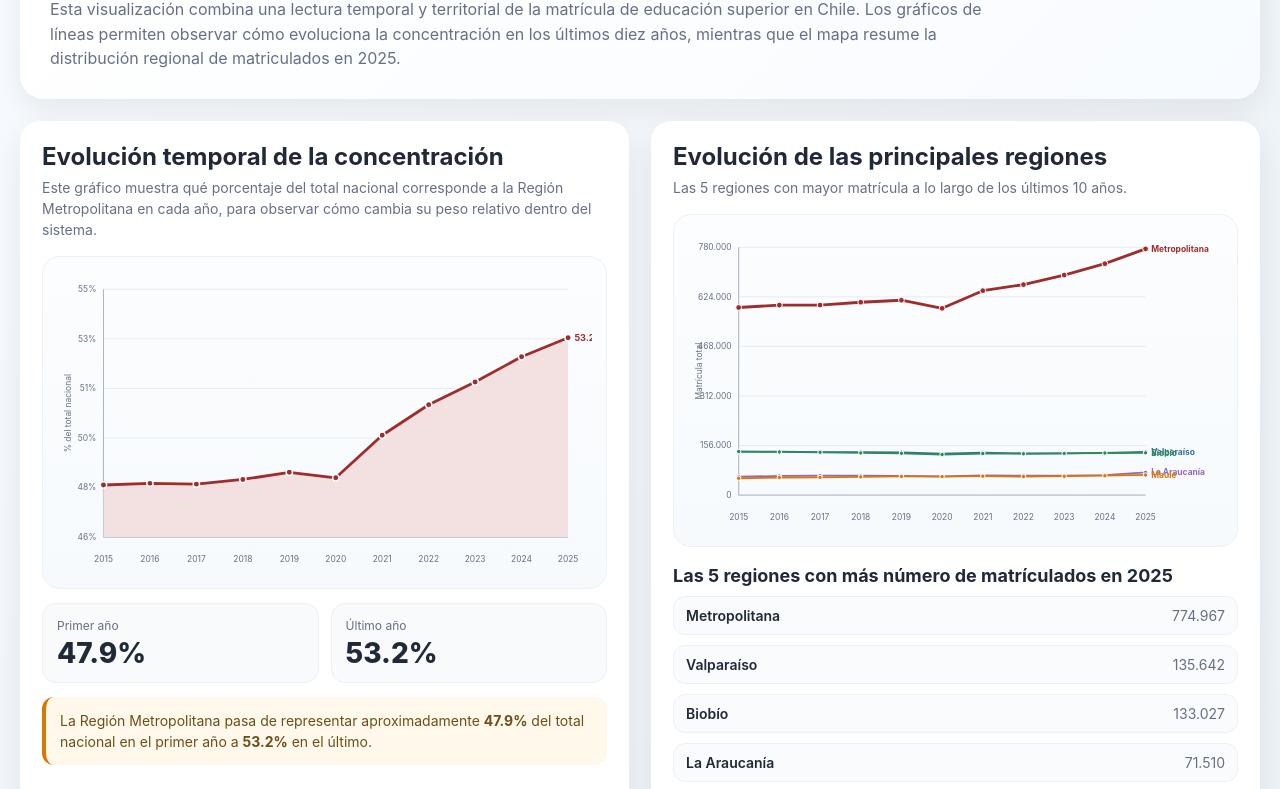
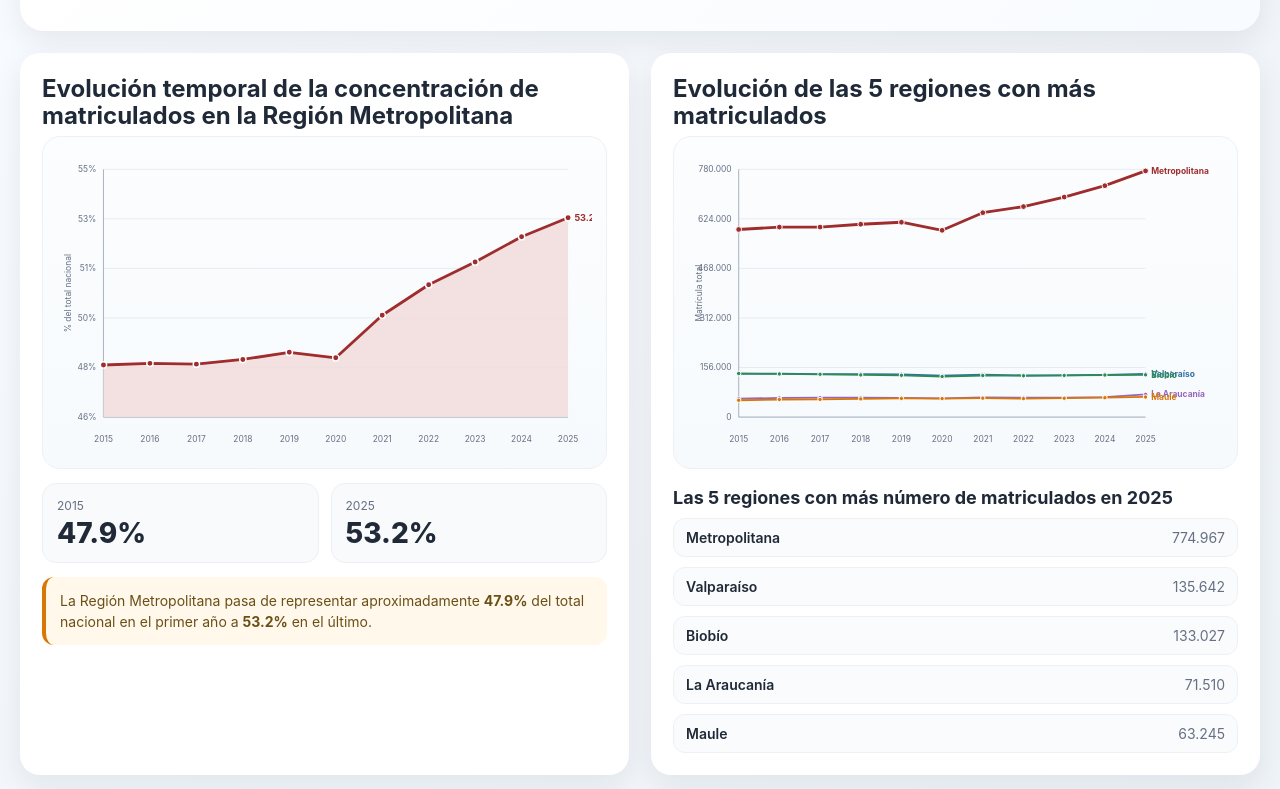
Before and after one commit to ambarmillaray/infovis-e1, a plain HTML site: page index.html in a window 1280 px wide. Shown: the part 108-897 px from the top of the page. Drawn offline with Linux system fonts and the light colour scheme.

Commit message:
nuevo index

```diff
--- a/index.html
+++ b/index.html
@@ -3,7 +3,7 @@
 <head>
   <meta charset="UTF-8" />
   <meta name="viewport" content="width=device-width, initial-scale=1.0" />
-  <title>Matrícula por región</title>
+  <title>Centralización de la educación superior en Chile</title>
   <style>
     :root {
       --bg: #eef3f7;
@@ -227,18 +227,13 @@
 <body>
   <div class="wrap">
     <section class="hero">
-      <h1>Matrículados por región</h1>
-      <p class="subtitle">
-        Esta visualización combina una lectura temporal y territorial de la matrícula de educación superior en Chile. Los gráficos de líneas permiten observar cómo evoluciona la concentración en los últimos diez años, mientras que el mapa resume la distribución regional de matriculados en 2025.
+      <h1>Centralización de la educación superior en Chile</h1>
       </p>
     </section>
 
     <section class="two-col">
       <article class="card">
-        <h2>Evolución temporal de la concentración</h2>
-        <p class="desc">
-          Este gráfico muestra qué porcentaje del total nacional corresponde a la Región Metropolitana en cada año, para observar cómo cambia su peso relativo dentro del sistema.
-        </p>
+        <h2>Evolución temporal de la concentración de matriculados en la Región Metropolitana</h2>
 
         <div class="viz-wrap">
           <svg id="lineChart" viewBox="0 0 760 430" aria-label="Evolución temporal de la concentración"></svg>
@@ -246,11 +241,11 @@
 
         <div class="mini-stats">
           <div class="stat">
-            <div class="stat-label">Primer año</div>
+            <div class="stat-label">2015</div>
             <div class="stat-value" id="statStart">—</div>
           </div>
           <div class="stat">
-            <div class="stat-label">Último año</div>
+            <div class="stat-label">2025</div>
             <div class="stat-value" id="statEnd">—</div>
           </div>
         </div>
@@ -259,16 +254,13 @@
       </article>
 
       <article class="card">
-        <h2>Evolución de las principales regiones</h2>
-        <p class="desc">
-          Las 5 regiones con mayor matrícula a lo largo de los últimos 10 años.
-        </p>
+        <h2>Evolución de las 5 regiones con más matriculados</h2>
 
         <div class="viz-wrap">
           <svg id="compareChart" viewBox="0 0 760 430" aria-label="Evolución de las principales regiones"></svg>
         </div>
 
-        <div class="ranking-title">Las 5 regiones con más número de matrículados en 2025</div>
+        <div class="ranking-title">Las 5 regiones con más número de matriculados en 2025</div>
         <ul class="list" id="rankingList"></ul>
       </article>
     </section>
@@ -276,12 +268,9 @@
     <section class="one-col">
       <article class="card">
         <h2>Concentración de matriculados en 2025</h2>
-        <p class="desc">
-          Cada región está coloreada según su cantidad total de matriculados en 2025. Los tonos más cercanos al rojo indican una matrícula más alta.
-        </p>
 
         <div class="viz-wrap">
-          <svg id="mapSvg" viewBox="0 0 900 900" aria-label="Mapa de concentración de matriculados 2025"></svg>
+          <svg id="mapSvg" viewBox="0 0 900 1400" aria-label="Mapa de concentración de matriculados 2025"></svg>
         </div>
 
         <div class="legend-title">Número de matriculados</div>
@@ -293,7 +282,7 @@
         </div>
 
         <div class="footer">
-          Fuente: Elaboración propia a partir de datos de Centro de Estudios Mineduc</b>.
+          Fuente: elaboración propia a partir de datos del Centro de Estudios Mineduc.
         </div>
 
         <div class="error" id="errorMsg"></div>
@@ -323,7 +312,9 @@
       return lines.slice(1).map(line => {
         const values = line.split(",");
         const obj = {};
-        headers.forEach((h, i) => obj[h] = values[i] ? values[i].trim() : "");
+        headers.forEach((h, i) => {
+          obj[h] = values[i] !== undefined ? values[i].trim() : "";
+        });
         return obj;
       });
     }
@@ -337,18 +328,12 @@
         .replace(/^region del /, "")
         .replace(/^region de la /, "")
         .replace(/^region metropolitana de santiago/, "metropolitana")
+        .replace(/^metropolitana de santiago$/, "metropolitana")
         .replace(/^o'higgins$/, "ohiggins")
         .replace(/'/g, "")
         .replace(/ñ/g, "n")
         .replace(/\s+/g, " ")
         .trim();
-    }
-
-    function nombreBonito(str) {
-      return String(str || "")
-        .replace(/^Región de /, "")
-        .replace(/^Región del /, "")
-        .replace(/^Región de la /, "");
     }
 
     function formatMiles(n) {
@@ -638,21 +623,22 @@
       svg.innerHTML = "";
 
       const width = 900;
-      const height = 900;
-      const pad = 40;
+      const height = 1400;
+      const pad = 30;
 
       const entries = geo.features.map(f => {
         const rawName = f.properties.Region;
         const key = normalizar(rawName);
         const value = valuesMap[key] ?? 0;
         return {
-          name: nombreBonito(rawName),
           geometry: f.geometry,
           value
         };
       });
 
       const allPts = geo.features.flatMap(f => flattenCoords(f.geometry));
+
+      // Límites reales completos, sin recorte
       const bounds = {
         minLon: Math.min(...allPts.map(p => p[0])),
         maxLon: Math.max(...allPts.map(p => p[0])),
@@ -661,6 +647,8 @@
       };
 
       const nonZero = entries.filter(d => d.value > 0);
+      if (!nonZero.length) throw new Error("No hay valores de matrícula para pintar el mapa.");
+
       const min = Math.min(...nonZero.map(d => d.value));
       const max = Math.max(...nonZero.map(d => d.value));
       const mid = Math.round((min + max) / 2);
@@ -702,26 +690,26 @@
           TOTAL_MATRICULA: Number(d.TOTAL_MATRICULA)
         }));
 
-        const anios = [...new Set(data.map(d => d.AGNO))].sort((a, b) => a - b);
-        if (!anios.length) throw new Error("No hay datos para graficar.");
+        const anos = [...new Set(data.map(d => d.AGNO))].sort((a, b) => a - b);
+        if (!anos.length) throw new Error("No hay datos para graficar.");
 
-        const totalPorAnio = {};
+        const totalPorAno = {};
         const porRegion = {};
 
         data.forEach(d => {
-          if (!totalPorAnio[d.AGNO]) totalPorAnio[d.AGNO] = 0;
-          totalPorAnio[d.AGNO] += d.TOTAL_MATRICULA;
+          if (!totalPorAno[d.AGNO]) totalPorAno[d.AGNO] = 0;
+          totalPorAno[d.AGNO] += d.TOTAL_MATRICULA;
 
           if (!porRegion[d.NOM_REGION]) porRegion[d.NOM_REGION] = {};
           porRegion[d.NOM_REGION][d.AGNO] = d.TOTAL_MATRICULA;
         });
 
-        const regionRM = Object.keys(porRegion).find(r => r.toUpperCase().includes("METROPOLITANA"));
+        const regionRM = Object.keys(porRegion).find(r => normalizar(r).includes("metropolitana"));
         if (!regionRM) throw new Error("No se encontró la Región Metropolitana.");
 
-        const serieRM = anios.map(a => {
+        const serieRM = anos.map(a => {
           const valorRM = porRegion[regionRM][a] || 0;
-          const total = totalPorAnio[a] || 0;
+          const total = totalPorAno[a] || 0;
           return {
             x: a,
             y: total > 0 ? (valorRM / total) * 100 : 0
@@ -738,12 +726,12 @@
         document.getElementById("lineNote").innerHTML =
           `La Región Metropolitana pasa de representar aproximadamente <b>${formatPct(inicio)}</b> del total nacional en el primer año a <b>${formatPct(fin)}</b> en el último.`;
 
-        const ultimoAnio = anios[anios.length - 1];
+        const ultimoAno = anos[anos.length - 1];
 
         const top5Regions = Object.keys(porRegion)
           .map(region => ({
             region,
-            ultimo: porRegion[region][ultimoAnio] || 0
+            ultimo: porRegion[region][ultimoAno] || 0
           }))
           .sort((a, b) => b.ultimo - a.ultimo)
           .slice(0, 5);
@@ -753,9 +741,9 @@
         const top5Series = top5Regions.map((d, i) => ({
           name: d.region,
           color: palette[i],
-          width: d.region.toUpperCase().includes("METROPOLITANA") ? 4 : 2.5,
-          point: d.region.toUpperCase().includes("METROPOLITANA") ? 4.1 : 3.1,
-          data: anios.map(a => ({
+          width: normalizar(d.region).includes("metropolitana") ? 4 : 2.5,
+          point: normalizar(d.region).includes("metropolitana") ? 4.1 : 3.1,
+          data: anos.map(a => ({
             x: a,
             y: porRegion[d.region][a] || 0
           }))
```
